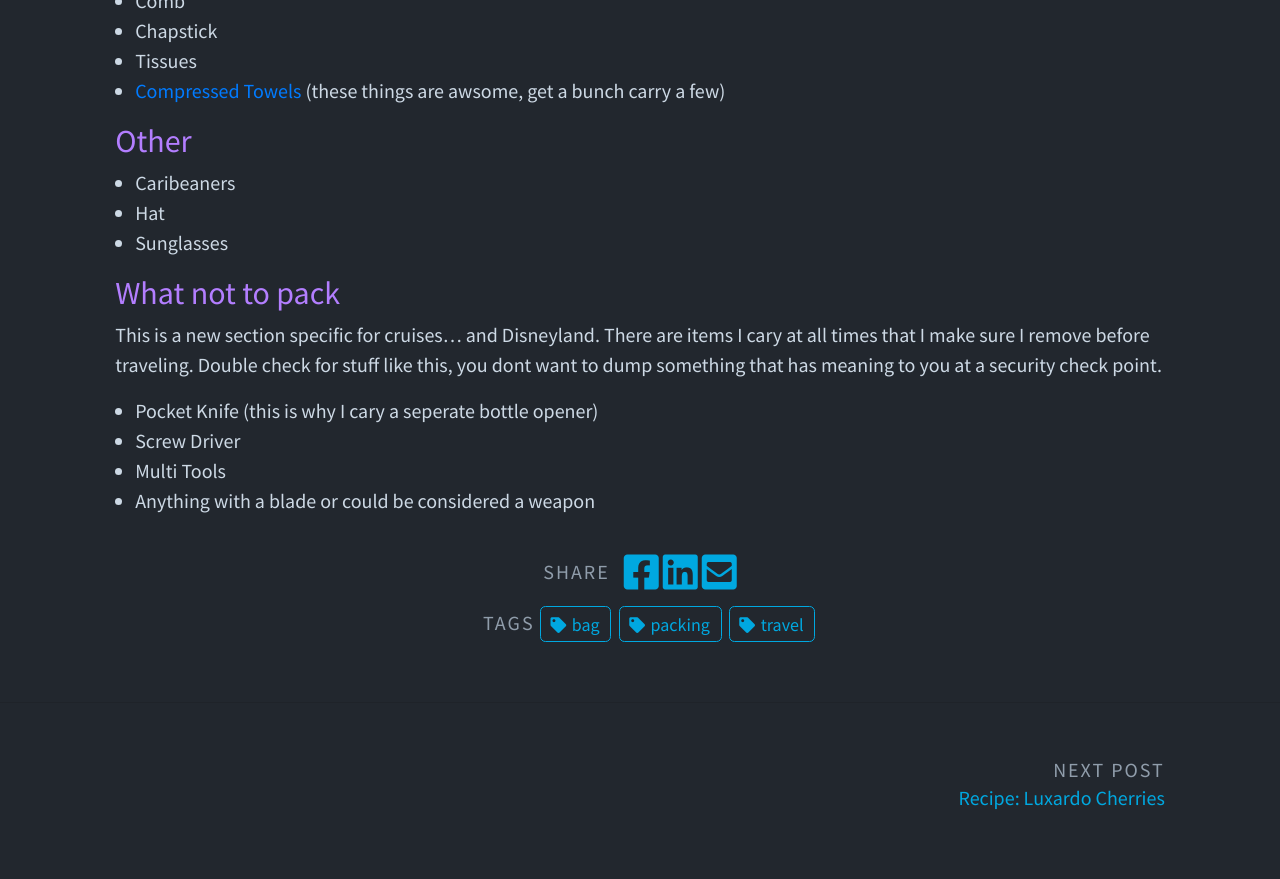
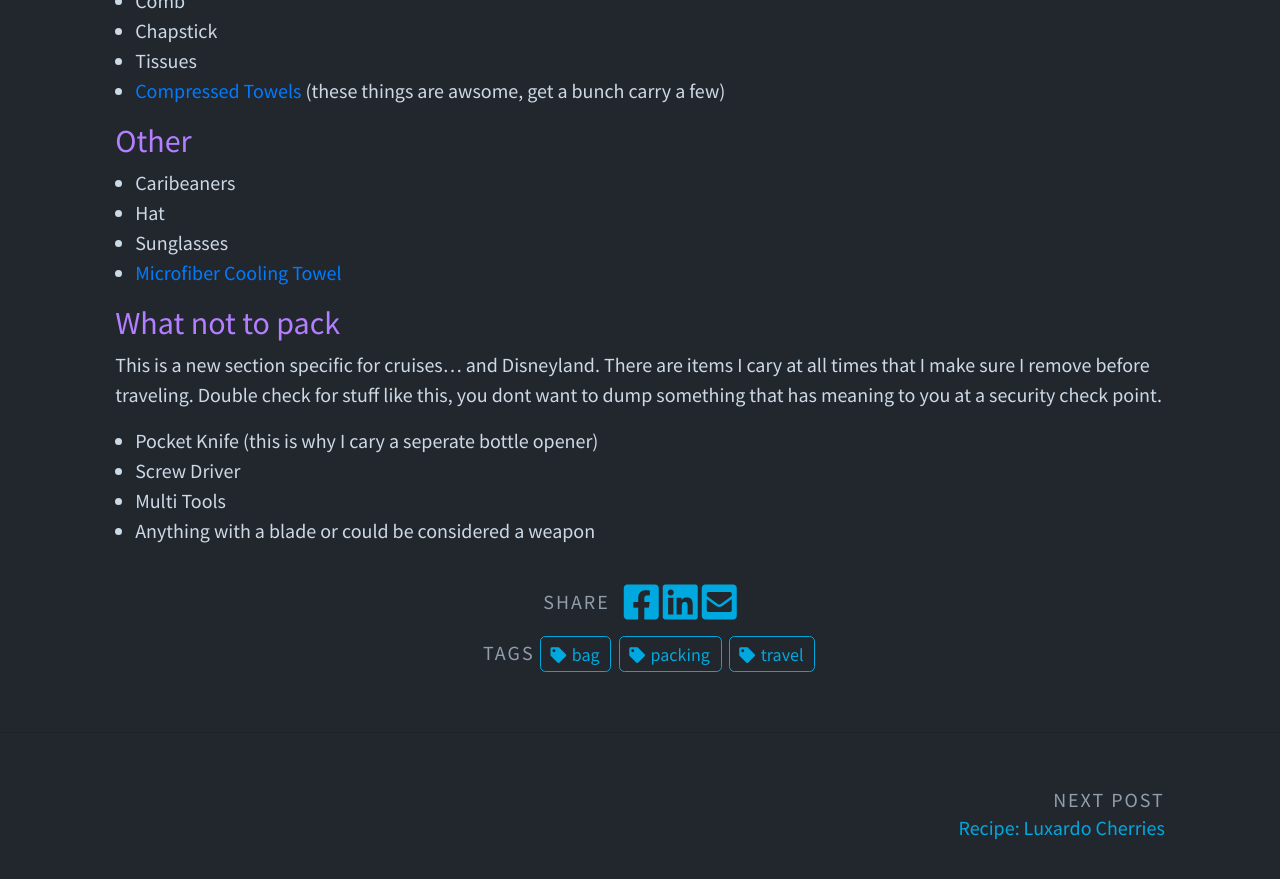
Before and after one commit to mjh2901/mikehathaway.com, a Jekyll site: the page built from _posts/2023-09-09-cruise-day-bag.md, in a window 1280 px wide and 900 px high, scrolled down 3398 px. Shown: the top 879 px of the window. Built offline with Jekyll 4.4.1, drawn with Linux system fonts in a browser that asks for light colours.

Commit message:
Update 2023-09-09-cruise-day-bag.md

```diff
--- a/_posts/2023-09-09-cruise-day-bag.md
+++ b/_posts/2023-09-09-cruise-day-bag.md
@@ -83,6 +83,7 @@ I keep pills in a little [alumunum screw top container](https://www.amazon.com/H
 - Caribeaners
 - Hat
 - Sunglasses
+- [Microfiber Cooling Towel](https://www.amazon.com/YQXCC-Cooling-Microfiber-Camping-Football/dp/B082HNFVVZ/ref=sxin_16_pa_sp_search_thematic_sspa?content-id=amzn1.sym.1c86ab1a-a73c-4131-85f1-15bd92ae152d%3Aamzn1.sym.1c86ab1a-a73c-4131-85f1-15bd92ae152d&crid=2E2LCYE03X1BN&cv_ct_cx=Microfiber%2Bcooling%2Btowel&keywords=Microfiber%2Bcooling%2Btowel&pd_rd_i=B082HNFVVZ&pd_rd_r=e52c384a-c27a-4555-83f9-b0eb106cad46&pd_rd_w=QHAYp&pd_rd_wg=XajnB&pf_rd_p=1c86ab1a-a73c-4131-85f1-15bd92ae152d&pf_rd_r=7GBKP1M4MFMP3YPGY37W&qid=1694407143&sbo=RZvfv%2F%2FHxDF%2BO5021pAnSA%3D%3D&sprefix=microfiber%2Bcooling%2Btowel%2Caps%2C163&sr=1-2-364cf978-ce2a-480a-9bb0-bdb96faa0f61-spons&sp_csd=d2lkZ2V0TmFtZT1zcF9zZWFyY2hfdGhlbWF0aWM&th=1)
 
 
 ## What not to pack
```
